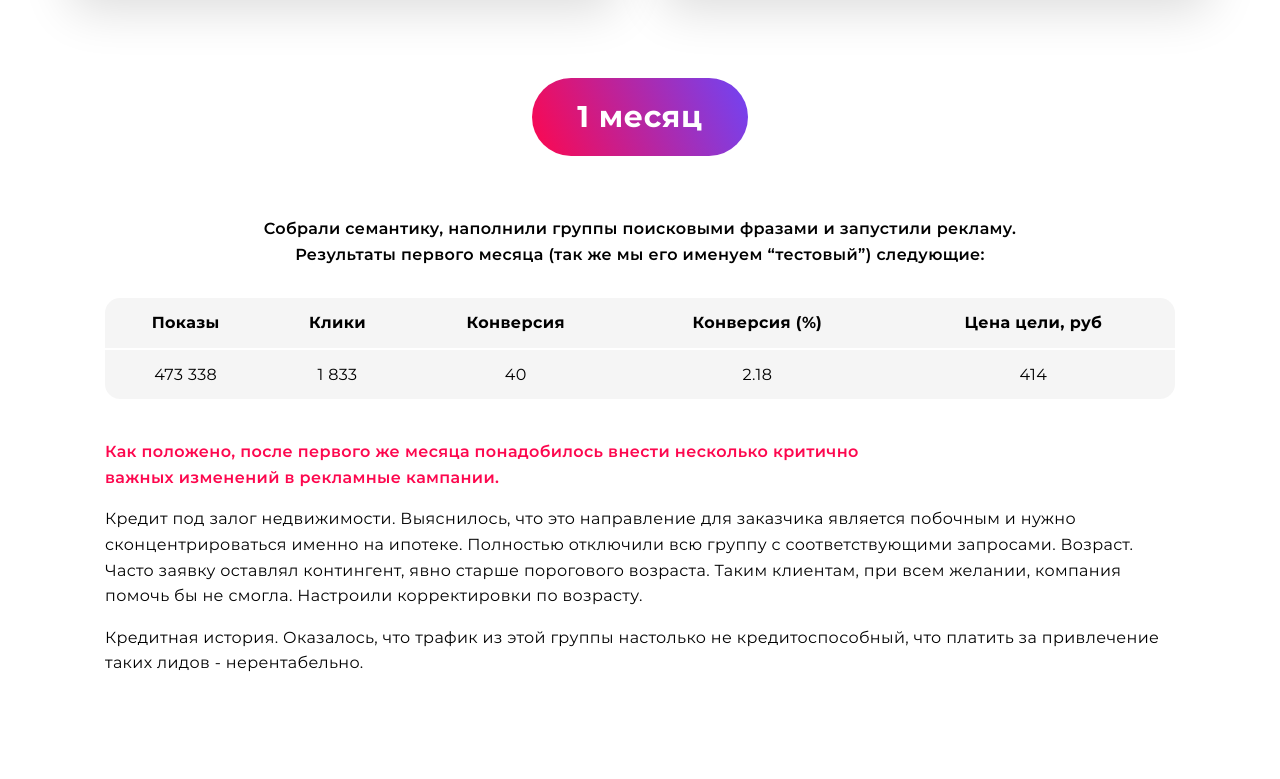
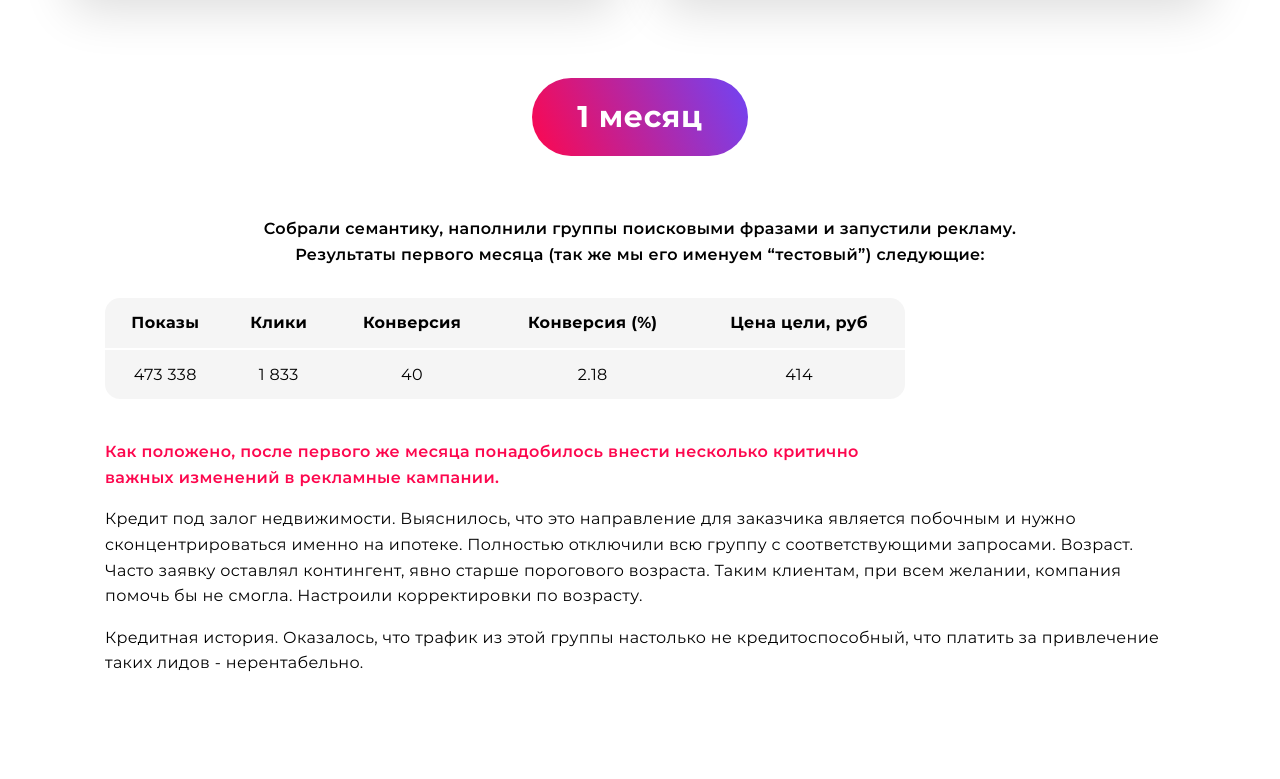
Before and after one commit to newstreetpunk/ipoteka, a plain HTML site: page index.html in a window 1280 px wide. Shown: the part 3413-4192 px from the top of the page. Drawn offline with Linux system fonts and the light colour scheme.

Commit message:
Ulma Site

```diff
--- a/sass/main.sass
+++ b/sass/main.sass
@@ -191,7 +191,7 @@ th, td
 	text-align: center
 
 .table
-	width: 1070px !important
+	width: 1070px
 	border: none
 	background: #f5f5f5
 	margin: 15px 0 40px
```
Also changed, not shown: css/main.min.css.
